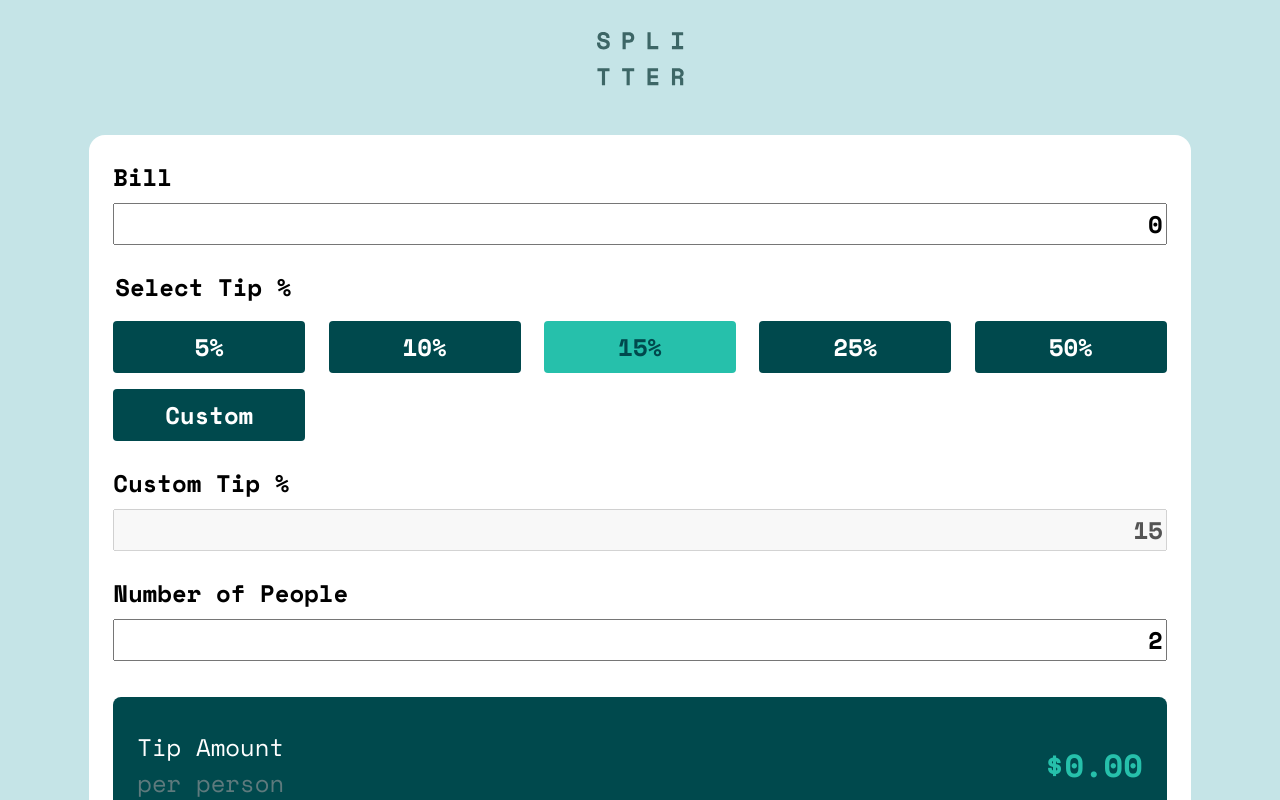
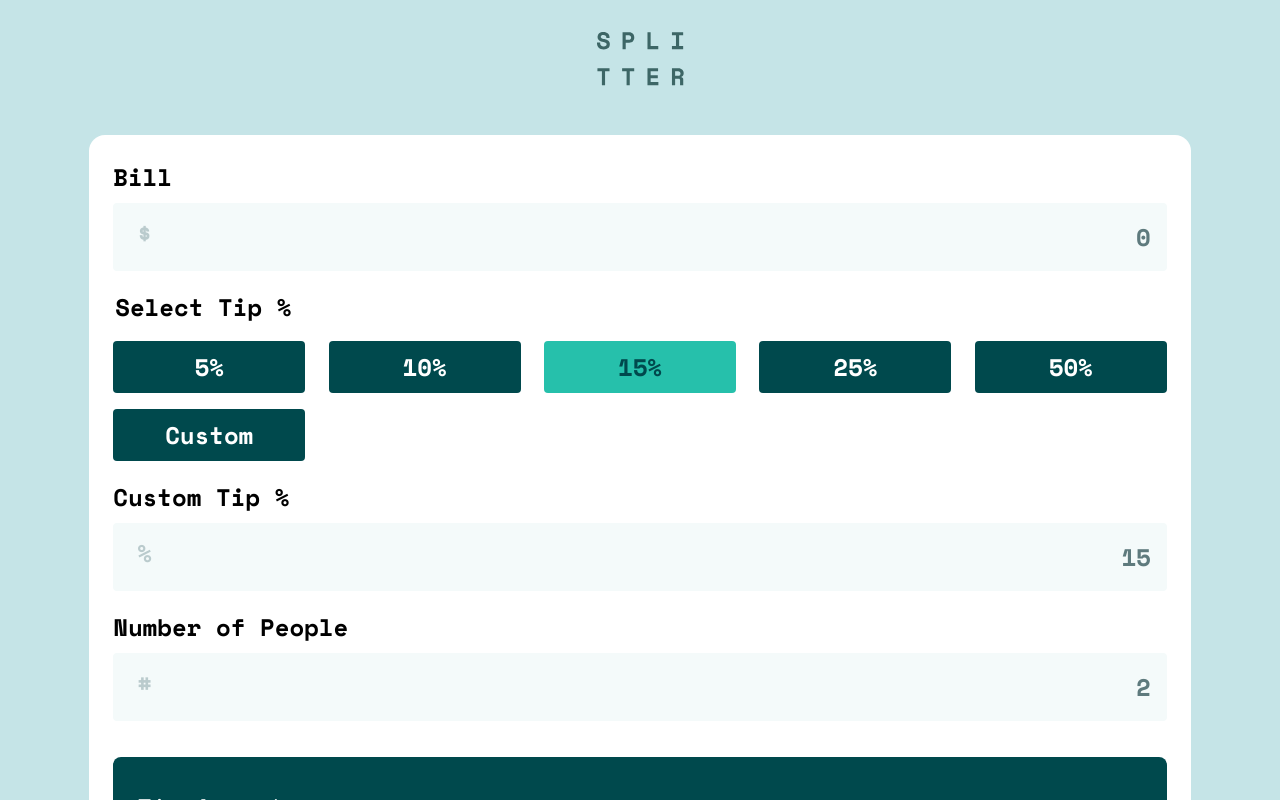
Before and after one commit to Brian-Pob/svelte-tip-calc, a SvelteKit app: page / in a window 1280 px wide. Shown: the top 800 px of the page. Built offline with nearby package versions, Linux system fonts and the light colour scheme.

Commit message:
add more styling

```diff
--- a/src/routes/+page.svelte
+++ b/src/routes/+page.svelte
@@ -34,7 +34,7 @@
 <section>
 <form action="">
   <fieldset class="tip-inputs">
-    <label>
+    <label data-unit="$">
       Bill
       <input
         min="0" step="0.01"
@@ -67,7 +67,7 @@
           Custom
           <input class="sr-only"
             type="radio" name="tip-percent" value="-1"
-            id="percent-custom"
+            id="custom-percent-radio"
             bind:group={selectedTip}
           />
         </label>
@@ -75,20 +75,20 @@
     </fieldset>
 
     <div>
-      <label>
+      <label data-unit="%">
         Custom Tip %
         <input
           bind:value={tipPercent}
           on:focus={(e) => {
             handleInputSelect(e);
           }}
-          type="number" name="percentcustom" id="percentcustom"
+          type="number" name="custom-percent" id="custom-percent"
           disabled={selectedTip != -1} min="0"
         />
       </label>
     </div>
 
-    <label for="num-people">
+    <label data-unit="#">
       Number of People
       <input
         type="number"
@@ -147,7 +147,7 @@ input::-webkit-inner-spin-button {
   display: none;
 }
 
-:global(*) {
+:global(*, *::before, *::after) {
   box-sizing: border-box;
   margin: 0;
 }
@@ -190,7 +190,7 @@ main {
   display: flex;
   flex-direction: column;
   align-items: center;
-  max-width: 75ch;
+  max-width: min(75ch, 100%);
   margin: auto;
 }
 
@@ -200,6 +200,7 @@ h1 {
 
 section {
   --padding: 1.5rem;
+  --input-padding: 1rem;
   --border-radius: 1rem;
 
   padding: var(--padding);
@@ -226,7 +227,7 @@ label:has(input[type='number']) {
   display: flex;
   flex-direction: column;
   gap: 0.5rem;
-
+  position: relative;
   & > input {
     text-align: right;
   }
@@ -236,10 +237,31 @@ label:has(input[type="radio"]), input[type='number'] {
   font-size: 1.5rem;
 }
 
+input[type='number'] {
+  position: relative;
+  border: none;
+  padding: var(--input-padding);
+  border-radius: 0.25rem;
+  background: hsl(var(--cyan-lighter));
+  color: var(--text-2);
+  text-align: right;
+}
+
+label:has(input[type='number'])::before {
+  --content: attr(data-unit);
+  position: absolute;
+  font-size: 1.5rem;
+  z-index: 1;
+  color: hsl(var(--cyan-gray) / 0.5);
+  top: 50%;
+  left: calc(0.5rem + var(--input-padding));
+  content: var(--content);
+}
+
 .tip-inputs {
   display: flex;
   flex-direction: column;
-  gap: 1.5rem;
+  gap: 1.125rem;
 }
 
 .tip-options {
```
